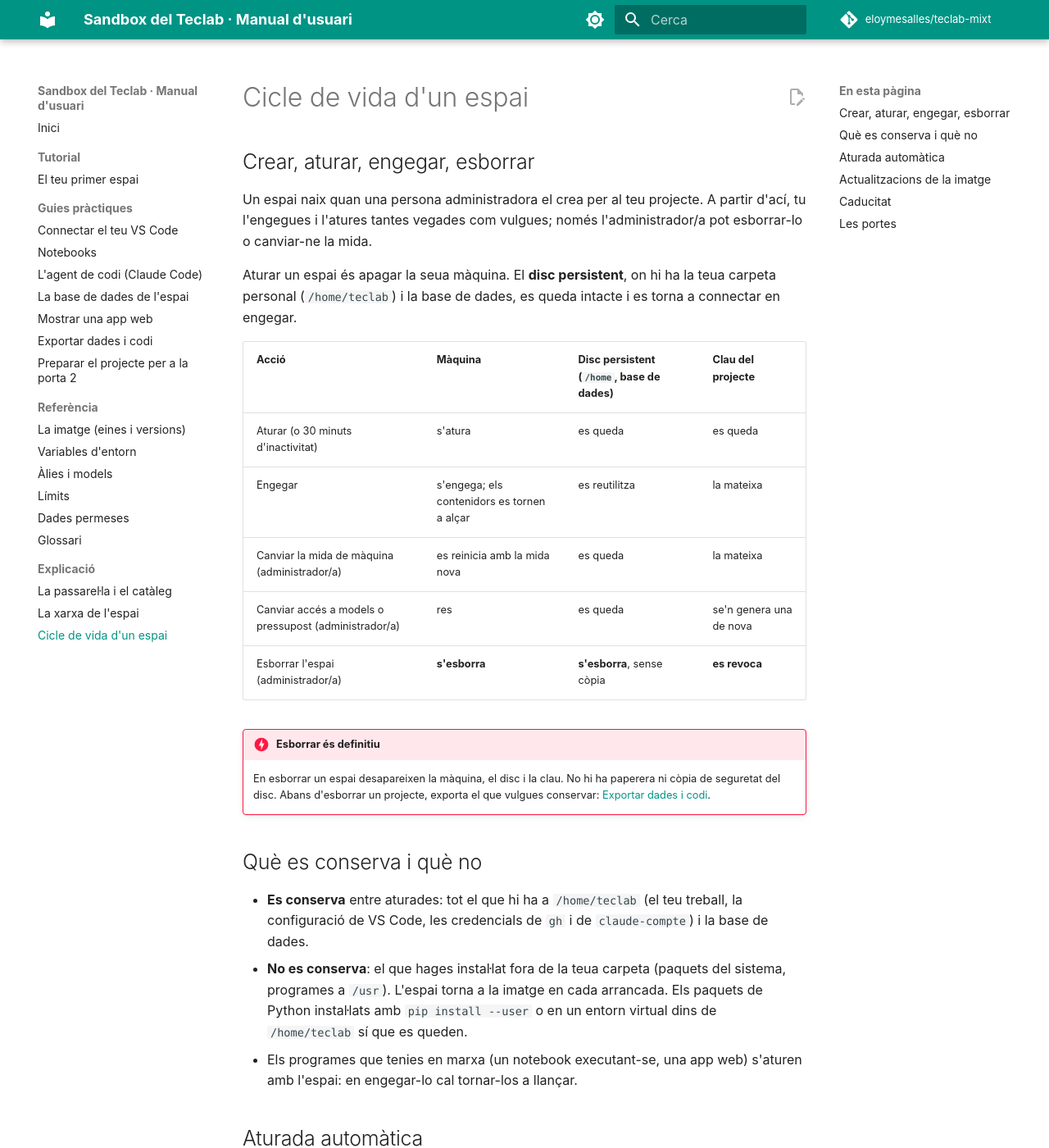
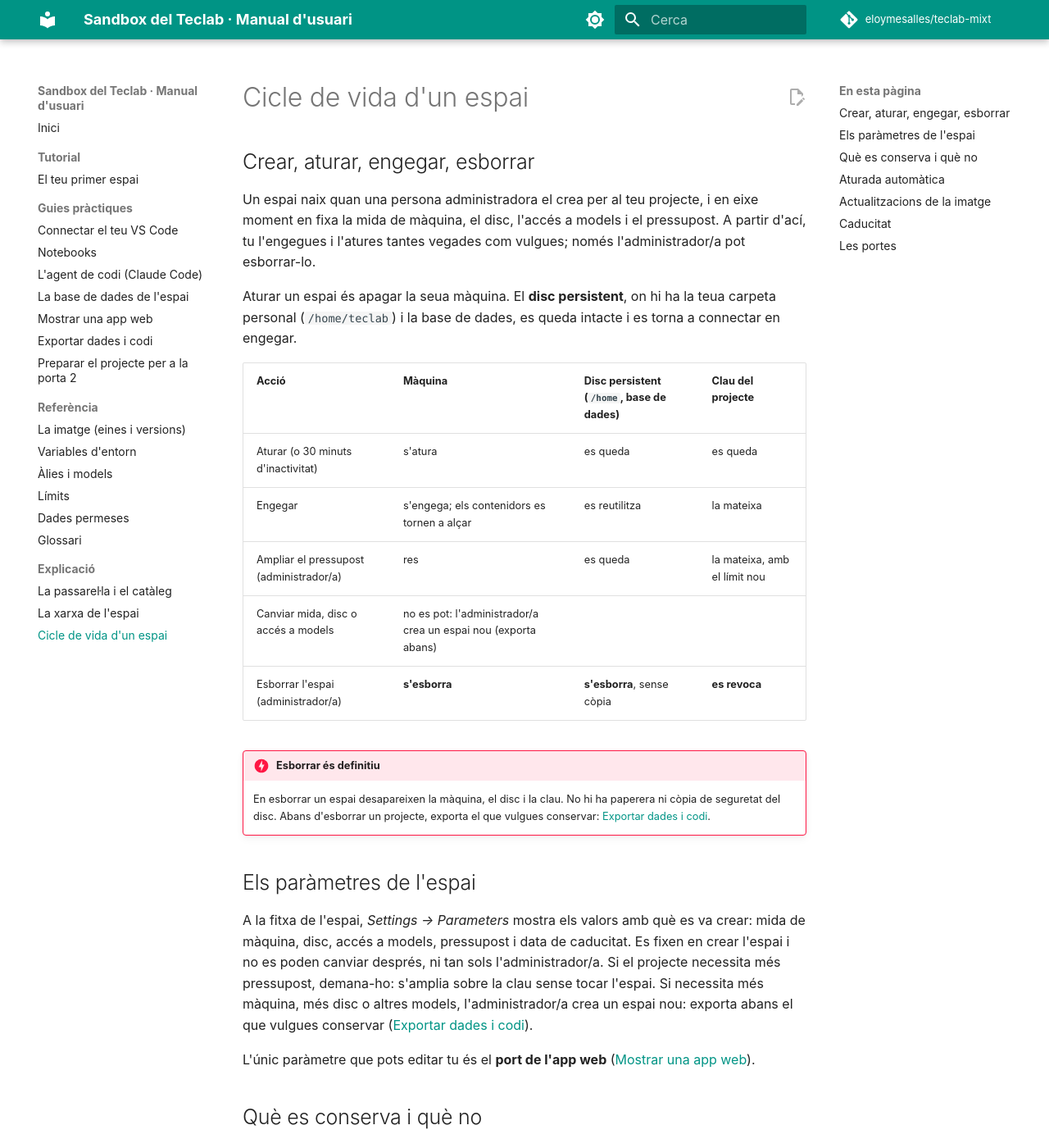
Before and after one commit to eloymesalles/teclab-mixt, an MkDocs documentation site: the page built from docs/explicacio/cicle-de-vida.md, in a window 1280 px wide and 1400 px high. Shown: the whole window at 82% size. Built offline with MkDocs 1.6.1 and Material for MkDocs 9.7.7, drawn with Linux system fonts in a browser that asks for light colours; comment, search, counter and statistics services are not loaded.

Commit message:
docs: els paràmetres de l'espai es fixen en crear-lo (cicle de vida, glossari i port de l'app)
Mida, disc, accés a models, pressupost i caducitat ja no es poden canviar
després de crear l'espai (teclab-gcp #64); el pressupost s'amplia sobre la
clau. L'únic paràmetre editable pel propietari és el port de l'app web.

Co-Authored-By: Claude Fable 5.1 <noreply@anthropic.com>

```diff
--- a/docs/explicacio/cicle-de-vida.md
+++ b/docs/explicacio/cicle-de-vida.md
@@ -2,9 +2,9 @@
 
 ## Crear, aturar, engegar, esborrar
 
-Un espai naix quan una persona administradora el crea per al teu projecte. A partir d'ací,
-tu l'engegues i l'atures tantes vegades com vulgues; només l'administrador/a pot esborrar-lo
-o canviar-ne la mida.
+Un espai naix quan una persona administradora el crea per al teu projecte, i en eixe moment
+en fixa la mida de màquina, el disc, l'accés a models i el pressupost. A partir d'ací, tu
+l'engegues i l'atures tantes vegades com vulgues; només l'administrador/a pot esborrar-lo.
 
 Aturar un espai és apagar la seua màquina. El **disc persistent**, on hi ha la teua carpeta
 personal (`/home/teclab`) i la base de dades, es queda intacte i es torna a connectar en
@@ -14,14 +14,26 @@ engegar.
 |---|---|---|---|
 | Aturar (o 30 minuts d'inactivitat) | s'atura | es queda | es queda |
 | Engegar | s'engega; els contenidors es tornen a alçar | es reutilitza | la mateixa |
-| Canviar la mida de màquina (administrador/a) | es reinicia amb la mida nova | es queda | la mateixa |
-| Canviar accés a models o pressupost (administrador/a) | res | es queda | se'n genera una de nova |
+| Ampliar el pressupost (administrador/a) | res | es queda | la mateixa, amb el límit nou |
+| Canviar mida, disc o accés a models | no es pot: l'administrador/a crea un espai nou (exporta abans) | | |
 | Esborrar l'espai (administrador/a) | **s'esborra** | **s'esborra**, sense còpia | **es revoca** |
 
 !!! danger "Esborrar és definitiu"
     En esborrar un espai desapareixen la màquina, el disc i la clau. No hi ha paperera ni
     còpia de seguretat del disc. Abans d'esborrar un projecte, exporta el que vulgues
     conservar: [Exportar dades i codi](../guies/exportar-dades.md).
+
+## Els paràmetres de l'espai
+
+A la fitxa de l'espai, *Settings → Parameters* mostra els valors amb què es va crear: mida
+de màquina, disc, accés a models, pressupost i data de caducitat. Es fixen en crear l'espai
+i no es poden canviar després, ni tan sols l'administrador/a. Si el projecte necessita més
+pressupost, demana-ho: s'amplia sobre la clau sense tocar l'espai. Si necessita més màquina,
+més disc o altres models, l'administrador/a crea un espai nou: exporta abans el que vulgues
+conservar ([Exportar dades i codi](../guies/exportar-dades.md)).
+
+L'únic paràmetre que pots editar tu és el **port de l'app web**
+([Mostrar una app web](../guies/app-web.md)).
 
 ## Què es conserva i què no
 
```
Also changed, not shown: docs/guies/app-web.md (+4 -2 lines), docs/referencia/glossari.md (+2 -2 lines).
